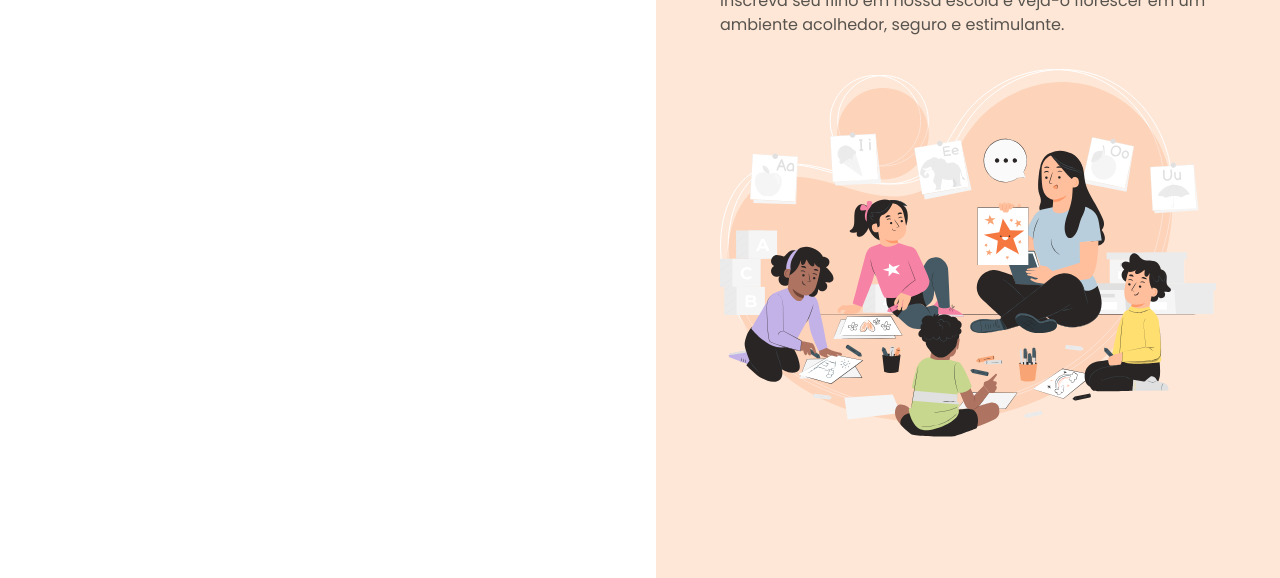
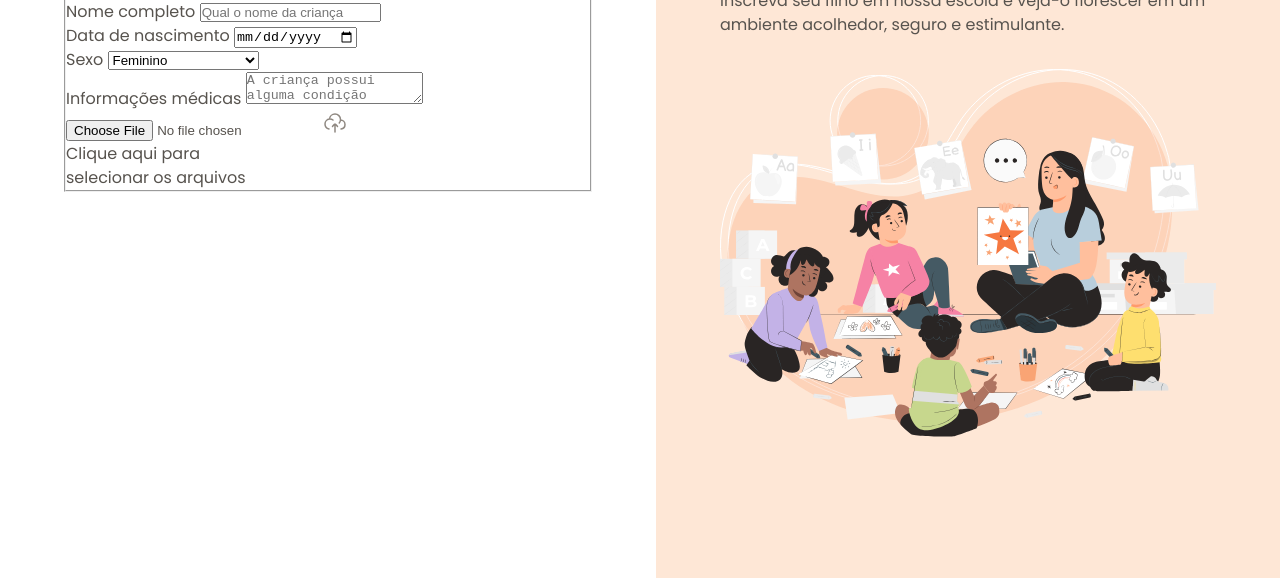
Before and after one commit to DiogoKasteller/Enrollment-Form, a plain HTML site: page index.html in a window 1280 px wide. Shown: the part 222-800 px from the top of the page. Drawn offline with Linux system fonts and the light colour scheme.

Commit message:
initializing form

```diff
--- a/index.html
+++ b/index.html
@@ -23,13 +23,61 @@
             <img src="assets/icons/arrow-left-02.svg" alt="ícone de voltar" />
             <span>Voltar</span>
           </div>
+
+          <h1>Formulário de matrícula</h1>
+          <p>
+            Preencha os dados abaixo para matricular seu filho na escola de
+            educação infantil Estrelas do Amanhã.
+          </p>
+
+          <form method="post" enctype="multipart/form-data">
+            <fieldset class="child-info">
+              <legend>Informações da criança</legend>
+
+              <div class="input-wrapper">
+                <label for="fullname">Nome completo</label>
+                <input
+                  type="text"
+                  id="fullname"
+                  name="fullname"
+                  placeholder="Qual o nome da criança"
+                />
+              </div>
+
+              <div class="input-wrapper">
+                <label for="birth">Data de nascimento</label>
+                <input type="date" id="birth" name="birth" lang="pt-BR" />
+              </div>
+
+              <div class="select-wrapper">
+                <label for="gender">Sexo</label>
+                <select name="gender" id="gender">
+                  <option value="female">Feminino</option>
+                  <option value="male">Masculino</option>
+                  <option value="na">Prefiro não responder</option>
+                </select>
+              </div>
+
+              <div class="textarea-wrapper">
+                <label for="medical-info">Informações médicas</label>
+                <textarea
+                  name="medical-info"
+                  id="medical-info"
+                  placeholder="A criança possui alguma condição médica que a escola deve estar ciente? (Se sim, especifique)"
+                ></textarea>
+              </div>
+
+              <div class="droparea-wrapper">
+                <input type="file" name="birth-file" id="birth-file" />
+                <img src="assets/icons/cloud-upload.svg" alt="" />
+                <p>
+                  Clique aqui para <br />
+                  selecionar os arquivos
+                </p>
+              </div>
+            </fieldset>
+          </form>
         </div>
-
-        <h1>Formulário de matrícula</h1>
-        <p>
-          Preencha os dados abaixo para matricular seu filho na escola de
-          educação infantil Estrelas do Amanhã.
-        </p>
       </main>
 
       <aside>
```
